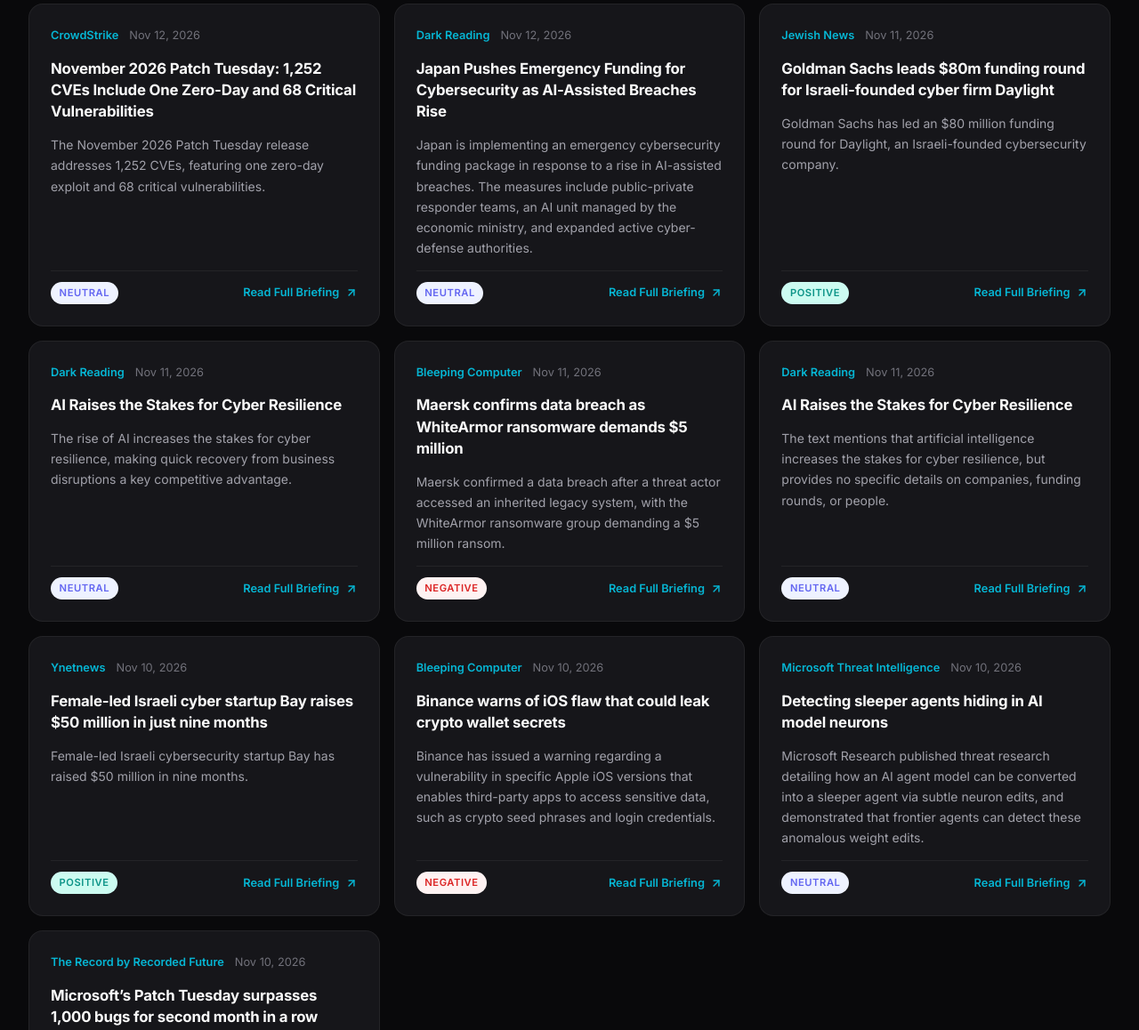
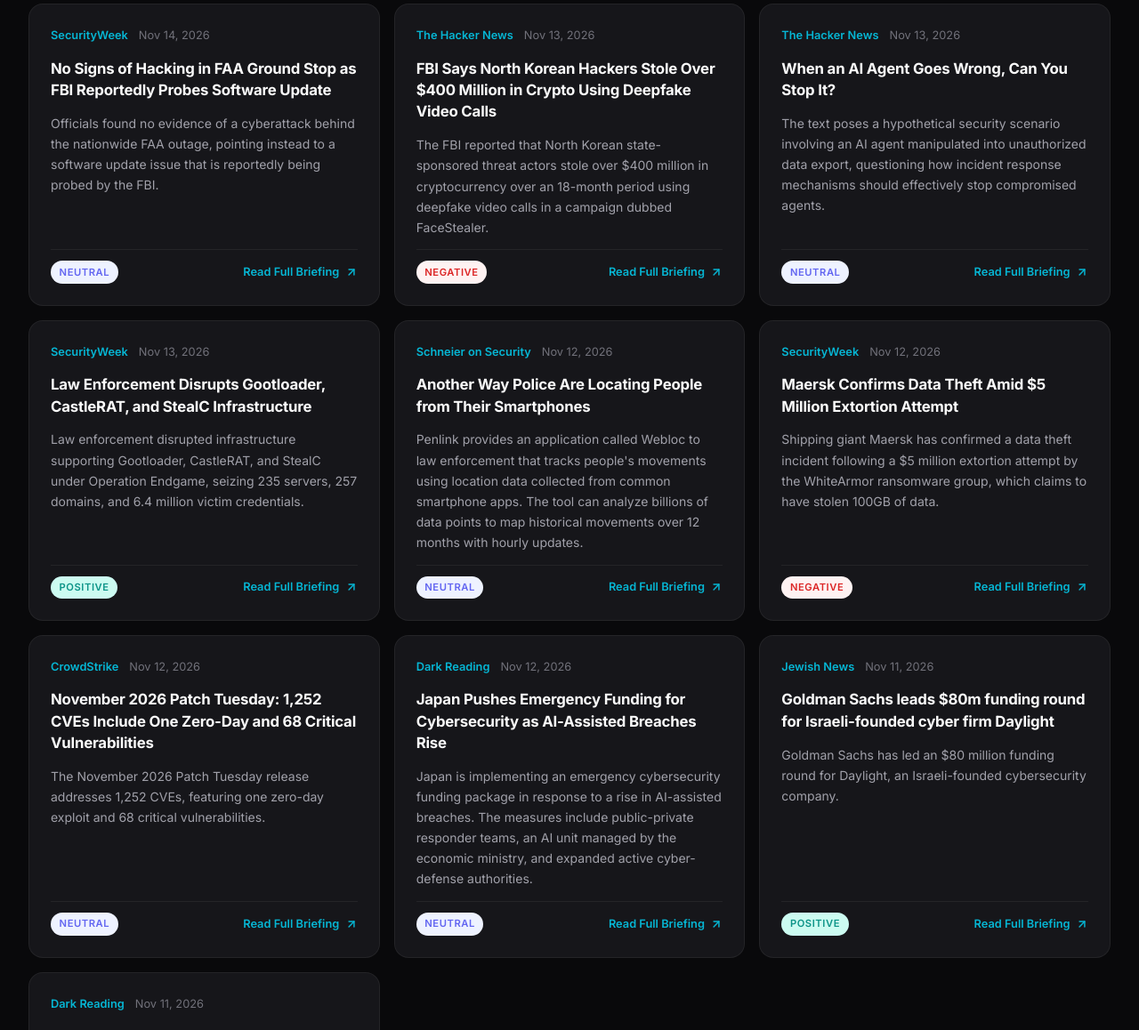
Before and after one commit to SecTraceAI666/sectrace-web, a plain HTML site: page index.html in a window 1280 px wide. Shown: the part 479-1637 px from the top of the page at 89% size. Drawn offline with Linux system fonts and the light colour scheme.

Commit message:
new updates - 2026-11-14 12:00

```diff
--- a/index.html
+++ b/index.html
@@ -594,6 +594,102 @@
 
         <article class="card news-card">
             <div class="card-meta">
+                <span class="card-source">SecurityWeek</span>
+                <time class="card-date">Nov 14, 2026</time>
+            </div>
+            <h3 class="card-title">No Signs of Hacking in FAA Ground Stop as FBI Reportedly Probes Software Update</h3>
+            <p class="card-summary">Officials found no evidence of a cyberattack behind the nationwide FAA outage, pointing instead to a software update issue that is reportedly being probed by the FBI.</p>
+            <div class="card-footer">
+                <span class="sentiment-badge" style="background:#eef2ff;color:#6366f1;">Neutral</span>
+                <a href="https://www.securityweek.com/no-signs-of-hacking-in-faa-ground-stop-as-fbi-reportedly-probes-software-update/" target="_blank" rel="noopener noreferrer" class="card-link">
+                    Read Full Briefing
+                    <svg width="14" height="14" viewBox="0 0 24 24" fill="none" stroke="currentColor" stroke-width="2.5" stroke-linecap="round" stroke-linejoin="round"><path d="M7 17L17 7"/><path d="M7 7h10v10"/></svg>
+                </a>
+            </div>
+        </article>
+
+        <article class="card news-card">
+            <div class="card-meta">
+                <span class="card-source">The Hacker News</span>
+                <time class="card-date">Nov 13, 2026</time>
+            </div>
+            <h3 class="card-title">FBI Says North Korean Hackers Stole Over $400 Million in Crypto Using Deepfake Video Calls</h3>
+            <p class="card-summary">The FBI reported that North Korean state-sponsored threat actors stole over $400 million in cryptocurrency over an 18-month period using deepfake video calls in a campaign dubbed FaceStealer.</p>
+            <div class="card-footer">
+                <span class="sentiment-badge" style="background:#fef2f2;color:#dc2626;">Negative</span>
+                <a href="https://thehackernews.com/2026/11/fbi-says-north-korean-hackers-stole.html" target="_blank" rel="noopener noreferrer" class="card-link">
+                    Read Full Briefing
+                    <svg width="14" height="14" viewBox="0 0 24 24" fill="none" stroke="currentColor" stroke-width="2.5" stroke-linecap="round" stroke-linejoin="round"><path d="M7 17L17 7"/><path d="M7 7h10v10"/></svg>
+                </a>
+            </div>
+        </article>
+
+        <article class="card news-card">
+            <div class="card-meta">
+                <span class="card-source">The Hacker News</span>
+                <time class="card-date">Nov 13, 2026</time>
+            </div>
+            <h3 class="card-title">When an AI Agent Goes Wrong, Can You Stop It?</h3>
+            <p class="card-summary">The text poses a hypothetical security scenario involving an AI agent manipulated into unauthorized data export, questioning how incident response mechanisms should effectively stop compromised agents.</p>
+            <div class="card-footer">
+                <span class="sentiment-badge" style="background:#eef2ff;color:#6366f1;">Neutral</span>
+                <a href="https://thehackernews.com/2026/11/when-ai-agent-goes-wrong-can-you-stop-it.html" target="_blank" rel="noopener noreferrer" class="card-link">
+                    Read Full Briefing
+                    <svg width="14" height="14" viewBox="0 0 24 24" fill="none" stroke="currentColor" stroke-width="2.5" stroke-linecap="round" stroke-linejoin="round"><path d="M7 17L17 7"/><path d="M7 7h10v10"/></svg>
+                </a>
+            </div>
+        </article>
+
+        <article class="card news-card">
+            <div class="card-meta">
+                <span class="card-source">SecurityWeek</span>
+                <time class="card-date">Nov 13, 2026</time>
+            </div>
+            <h3 class="card-title">Law Enforcement Disrupts Gootloader, CastleRAT, and StealC Infrastructure</h3>
+            <p class="card-summary">Law enforcement disrupted infrastructure supporting Gootloader, CastleRAT, and StealC under Operation Endgame, seizing 235 servers, 257 domains, and 6.4 million victim credentials.</p>
+            <div class="card-footer">
+                <span class="sentiment-badge" style="background:#ccfbf1;color:#0d9488;">Positive</span>
+                <a href="https://www.securityweek.com/law-enforcement-disrupts-gootloader-castlerat-and-stealc-infrastructure/" target="_blank" rel="noopener noreferrer" class="card-link">
+                    Read Full Briefing
+                    <svg width="14" height="14" viewBox="0 0 24 24" fill="none" stroke="currentColor" stroke-width="2.5" stroke-linecap="round" stroke-linejoin="round"><path d="M7 17L17 7"/><path d="M7 7h10v10"/></svg>
+                </a>
+            </div>
+        </article>
+
+        <article class="card news-card">
+            <div class="card-meta">
+                <span class="card-source">Schneier on Security</span>
+                <time class="card-date">Nov 12, 2026</time>
+            </div>
+            <h3 class="card-title">Another Way Police Are Locating People from Their Smartphones</h3>
+            <p class="card-summary">Penlink provides an application called Webloc to law enforcement that tracks people&#x27;s movements using location data collected from common smartphone apps. The tool can analyze billions of data points to map historical movements over 12 months with hourly updates.</p>
+            <div class="card-footer">
+                <span class="sentiment-badge" style="background:#eef2ff;color:#6366f1;">Neutral</span>
+                <a href="https://www.schneier.com/blog/archives/2026/11/another-way-police-are-locating-people-from-their-smartphones.html" target="_blank" rel="noopener noreferrer" class="card-link">
+                    Read Full Briefing
+                    <svg width="14" height="14" viewBox="0 0 24 24" fill="none" stroke="currentColor" stroke-width="2.5" stroke-linecap="round" stroke-linejoin="round"><path d="M7 17L17 7"/><path d="M7 7h10v10"/></svg>
+                </a>
+            </div>
+        </article>
+
+        <article class="card news-card">
+            <div class="card-meta">
+                <span class="card-source">SecurityWeek</span>
+                <time class="card-date">Nov 12, 2026</time>
+            </div>
+            <h3 class="card-title">Maersk Confirms Data Theft Amid $5 Million Extortion Attempt</h3>
+            <p class="card-summary">Shipping giant Maersk has confirmed a data theft incident following a $5 million extortion attempt by the WhiteArmor ransomware group, which claims to have stolen 100GB of data.</p>
+            <div class="card-footer">
+                <span class="sentiment-badge" style="background:#fef2f2;color:#dc2626;">Negative</span>
+                <a href="https://www.securityweek.com/maersk-confirms-data-theft-amid-5-million-extortion-attempt/" target="_blank" rel="noopener noreferrer" class="card-link">
+                    Read Full Briefing
+                    <svg width="14" height="14" viewBox="0 0 24 24" fill="none" stroke="currentColor" stroke-width="2.5" stroke-linecap="round" stroke-linejoin="round"><path d="M7 17L17 7"/><path d="M7 7h10v10"/></svg>
+                </a>
+            </div>
+        </article>
+
+        <article class="card news-card">
+            <div class="card-meta">
                 <span class="card-source">CrowdStrike</span>
                 <time class="card-date">Nov 12, 2026</time>
             </div>
@@ -650,102 +746,6 @@
             <div class="card-footer">
                 <span class="sentiment-badge" style="background:#eef2ff;color:#6366f1;">Neutral</span>
                 <a href="https://www.darkreading.com/cyber-risk/ai-raises-stakes-cyber-resilience" target="_blank" rel="noopener noreferrer" class="card-link">
-                    Read Full Briefing
-                    <svg width="14" height="14" viewBox="0 0 24 24" fill="none" stroke="currentColor" stroke-width="2.5" stroke-linecap="round" stroke-linejoin="round"><path d="M7 17L17 7"/><path d="M7 7h10v10"/></svg>
-                </a>
-            </div>
-        </article>
-
-        <article class="card news-card">
-            <div class="card-meta">
-                <span class="card-source">Bleeping Computer</span>
-                <time class="card-date">Nov 11, 2026</time>
-            </div>
-            <h3 class="card-title">Maersk confirms data breach as WhiteArmor ransomware demands $5 million</h3>
-            <p class="card-summary">Maersk confirmed a data breach after a threat actor accessed an inherited legacy system, with the WhiteArmor ransomware group demanding a $5 million ransom.</p>
-            <div class="card-footer">
-                <span class="sentiment-badge" style="background:#fef2f2;color:#dc2626;">Negative</span>
-                <a href="https://www.bleepingcomputer.com/news/security/maersk-confirms-data-breach-as-whitearmor-ransomware-demands-5-million/" target="_blank" rel="noopener noreferrer" class="card-link">
-                    Read Full Briefing
-                    <svg width="14" height="14" viewBox="0 0 24 24" fill="none" stroke="currentColor" stroke-width="2.5" stroke-linecap="round" stroke-linejoin="round"><path d="M7 17L17 7"/><path d="M7 7h10v10"/></svg>
-                </a>
-            </div>
-        </article>
-
-        <article class="card news-card">
-            <div class="card-meta">
-                <span class="card-source">Dark Reading</span>
-                <time class="card-date">Nov 11, 2026</time>
-            </div>
-            <h3 class="card-title">AI Raises the Stakes for Cyber Resilience</h3>
-            <p class="card-summary">The text mentions that artificial intelligence increases the stakes for cyber resilience, but provides no specific details on companies, funding rounds, or people.</p>
-            <div class="card-footer">
-                <span class="sentiment-badge" style="background:#eef2ff;color:#6366f1;">Neutral</span>
-                <a href="https://news.google.com/rss/articles/CBMifEFVX3lxTFA3d3M1M3pZa1N5aUhUa2IyS1FEM3hzYWFvZmhvNUVZOWxzRUpwQ0U0MGdkMU9veVo5V3pqRTl1VHlyODZTR1NZYzFBU05YSTVPS0ptREJydzM0ZS1kNWZjbm91UjNKZEZhYm9rYW05SjVjMkxvdUMyWmZBNWg?oc=5" target="_blank" rel="noopener noreferrer" class="card-link">
-                    Read Full Briefing
-                    <svg width="14" height="14" viewBox="0 0 24 24" fill="none" stroke="currentColor" stroke-width="2.5" stroke-linecap="round" stroke-linejoin="round"><path d="M7 17L17 7"/><path d="M7 7h10v10"/></svg>
-                </a>
-            </div>
-        </article>
-
-        <article class="card news-card">
-            <div class="card-meta">
-                <span class="card-source">Ynetnews</span>
-                <time class="card-date">Nov 10, 2026</time>
-            </div>
-            <h3 class="card-title">Female-led Israeli cyber startup Bay raises $50 million in just nine months</h3>
-            <p class="card-summary">Female-led Israeli cybersecurity startup Bay has raised $50 million in nine months.</p>
-            <div class="card-footer">
-                <span class="sentiment-badge" style="background:#ccfbf1;color:#0d9488;">Positive</span>
-                <a href="https://news.google.com/rss/articles/CBMiY0FVX3lxTE1na0c1ODBGSllKMXgxWW1LdF81YmJxYzN1ZFgyUXhvWVJYTmR0LWgzVF9EUnVIVmxQQzBlT3MwVXhRNGFQYzZuelc5bDFmSFA5aHgwRy1CTmY2M1ByWmVVVGh1NA?oc=5" target="_blank" rel="noopener noreferrer" class="card-link">
-                    Read Full Briefing
-                    <svg width="14" height="14" viewBox="0 0 24 24" fill="none" stroke="currentColor" stroke-width="2.5" stroke-linecap="round" stroke-linejoin="round"><path d="M7 17L17 7"/><path d="M7 7h10v10"/></svg>
-                </a>
-            </div>
-        </article>
-
-        <article class="card news-card">
-            <div class="card-meta">
-                <span class="card-source">Bleeping Computer</span>
-                <time class="card-date">Nov 10, 2026</time>
-            </div>
-            <h3 class="card-title">Binance warns of iOS flaw that could leak crypto wallet secrets</h3>
-            <p class="card-summary">Binance has issued a warning regarding a vulnerability in specific Apple iOS versions that enables third-party apps to access sensitive data, such as crypto seed phrases and login credentials.</p>
-            <div class="card-footer">
-                <span class="sentiment-badge" style="background:#fef2f2;color:#dc2626;">Negative</span>
-                <a href="https://www.bleepingcomputer.com/news/security/binance-warns-of-ios-flaw-that-could-leak-crypto-wallet-secrets/" target="_blank" rel="noopener noreferrer" class="card-link">
-                    Read Full Briefing
-                    <svg width="14" height="14" viewBox="0 0 24 24" fill="none" stroke="currentColor" stroke-width="2.5" stroke-linecap="round" stroke-linejoin="round"><path d="M7 17L17 7"/><path d="M7 7h10v10"/></svg>
-                </a>
-            </div>
-        </article>
-
-        <article class="card news-card">
-            <div class="card-meta">
-                <span class="card-source">Microsoft Threat Intelligence</span>
-                <time class="card-date">Nov 10, 2026</time>
-            </div>
-            <h3 class="card-title">Detecting sleeper agents hiding in AI model neurons</h3>
-            <p class="card-summary">Microsoft Research published threat research detailing how an AI agent model can be converted into a sleeper agent via subtle neuron edits, and demonstrated that frontier agents can detect these anomalous weight edits.</p>
-            <div class="card-footer">
-                <span class="sentiment-badge" style="background:#eef2ff;color:#6366f1;">Neutral</span>
-                <a href="https://www.microsoft.com/en-us/security/blog/2026/11/10/detecting-sleeper-agents-hiding-in-ai-model-neurons/" target="_blank" rel="noopener noreferrer" class="card-link">
-                    Read Full Briefing
-                    <svg width="14" height="14" viewBox="0 0 24 24" fill="none" stroke="currentColor" stroke-width="2.5" stroke-linecap="round" stroke-linejoin="round"><path d="M7 17L17 7"/><path d="M7 7h10v10"/></svg>
-                </a>
-            </div>
-        </article>
-
-        <article class="card news-card">
-            <div class="card-meta">
-                <span class="card-source">The Record by Recorded Future</span>
-                <time class="card-date">Nov 10, 2026</time>
-            </div>
-            <h3 class="card-title">Microsoft’s Patch Tuesday surpasses 1,000 bugs for second month in a row</h3>
-            <p class="card-summary">Microsoft&#x27;s latest Patch Tuesday fixed 1,093 vulnerabilities, marking the second consecutive month with over 1,000 bugs reported, with significant attention on an actively exploited Outlook flaw.</p>
-            <div class="card-footer">
-                <span class="sentiment-badge" style="background:#fef2f2;color:#dc2626;">Negative</span>
-                <a href="https://therecord.media/patch-tuesday-microsoft-1000-bugs-again" target="_blank" rel="noopener noreferrer" class="card-link">
                     Read Full Briefing
                     <svg width="14" height="14" viewBox="0 0 24 24" fill="none" stroke="currentColor" stroke-width="2.5" stroke-linecap="round" stroke-linejoin="round"><path d="M7 17L17 7"/><path d="M7 7h10v10"/></svg>
                 </a>
@@ -1121,7 +1121,7 @@
     </main>
 
     <footer>
-        <p>Generated by <span>SecTrace</span> &middot; November 14, 2026 at 12:00 AM</p>
+        <p>Generated by <span>SecTrace</span> &middot; November 14, 2026 at 12:00 PM</p>
         <p style="margin-top:0.4rem;">Contact: <a href="mailto:sectrace.ai@gmail.com" style="color:var(--accent-cyan);text-decoration:none;">sectrace.ai@gmail.com</a></p>
     </footer>
 
```
